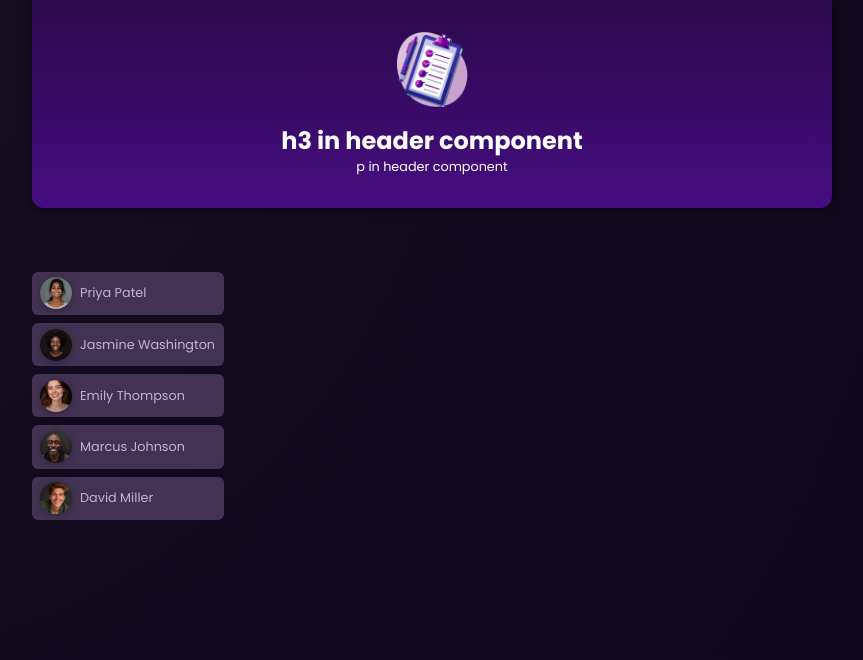
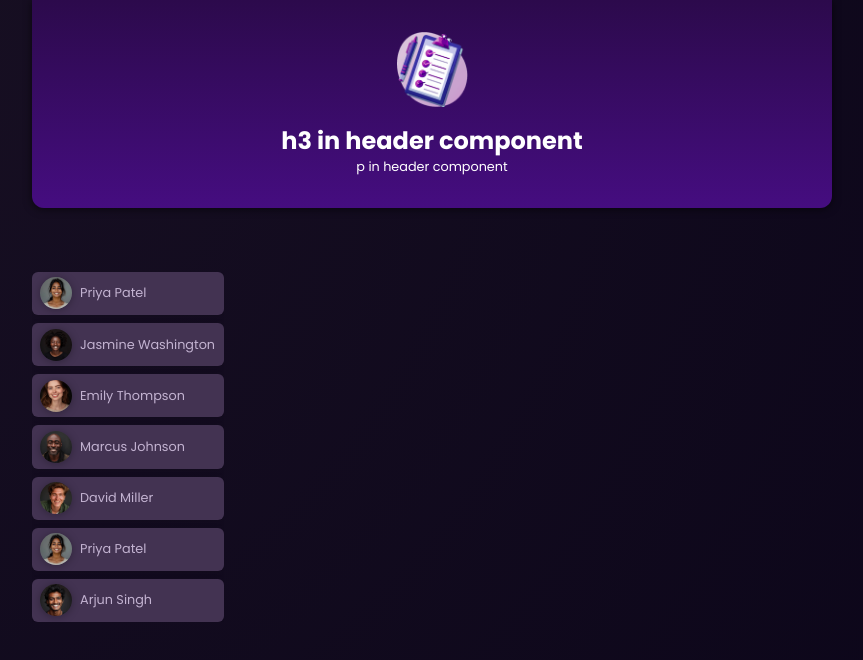
Before and after one commit to Sean-Xiao-Liu/angular101, an Angular app: page / in a window 1280 px wide. Shown: the top 660 px of the page, without its empty margins (208-1071 px from the left). Built offline with nearby package versions, Linux system fonts and the light colour scheme.

Commit message:
use for loop to display cards

```diff
--- a/src/app/components/app.component.html
+++ b/src/app/components/app.component.html
@@ -5,38 +5,14 @@
     <li>
       <app-user  (select)="onSelect($event)"></app-user>
     </li>
-    <li>
-      <app-reuseable-user
-        [avatar]="users[0].avatar"
-        [name]="users[0].name"
-        [id]="users[0].id"
-        (select)="onSelect($event)"
-      ></app-reuseable-user>
-    </li>
-    <li>
-      <app-reuseable-user
-        [avatar]="users[1].avatar"
-        [name]="users[1].name"
-        [id]="users[1].id"
-        (select)="onSelect($event)"
-      ></app-reuseable-user>
-    </li>
-    <li>
-      <app-reuseable-user
-        [avatar]="users[2].avatar"
-        [name]="users[2].name"
-        [id]="users[2].id"
-        (select)="onSelect($event)"
-      ></app-reuseable-user>
-    </li>
-    <li>
-      <app-reuseable-user
-        [avatar]="users[3].avatar"
-        [name]="users[3].name"
-        [id]="users[3].id"
-        (select)="onSelect($event)"
-      ></app-reuseable-user>
-    </li>
+    @for (user of users; track user.id) {
+      <li>
+        <app-reuseable-user
+          [user]="user"
+          (select)="onSelect($event)"
+        ></app-reuseable-user>
+      </li>
+    }
   </ul>
   <app-tasks [name]="name"></app-tasks>
 </main>
--- a/src/app/components/app.component.ts
+++ b/src/app/components/app.component.ts
@@ -21,10 +21,10 @@ import { DUMMY_USERS } from './dummy-users';
 export class AppComponent {
   title = 'angular101';
   users = DUMMY_USERS;
-  selectedUserId = 'u1';
+  selectedUserId = '';
   name = '';
 
-  onSelect(id: string) {
+  onSelect(id: string ) {
     this.selectedUserId = id;
     this.name = DUMMY_USERS.find(user => user.id === id)?.name!;
     console.log('Selected user from app.component:', this.name);
--- a/src/app/components/reuseable-user/reuseable-user.component.html
+++ b/src/app/components/reuseable-user/reuseable-user.component.html
@@ -8,10 +8,10 @@
   </button> -->
 
   <button (click)="onSelectUserOfReuseableUserComponent()">
-    <img [src]="imagePath" [alt]="id" />
+    <img [src]="imagePath" [alt]="user.id" />
     <!-- <img src="assets/images/users/{{ selectedUser.avatar }}" alt="{{ selectedUser.avatar}}" />  -->
     <!-- the binding function used here is the property binding -->
-    <span>{{ name }}</span>
+    <span>{{ user.name }}</span>
   </button>
 
 </div>
--- a/src/app/components/reuseable-user/reuseable-user.component.ts
+++ b/src/app/components/reuseable-user/reuseable-user.component.ts
@@ -1,4 +1,18 @@
 import { Component, Input, input, computed, Output, EventEmitter} from '@angular/core';
+
+// define a type for the user object
+// type User = {
+//   avatar: string;
+//   name: string;
+//   id: string;
+// };
+
+interface User {
+  avatar: string;
+  name: string;
+  id: string;
+}
+
 
 @Component({
   selector: 'app-reuseable-user',
@@ -11,9 +25,12 @@ export class ReuseableUserComponent {
   // need to use the ! operator to tell the compiler that the property is not null or undefined
   // these input are coming from the app.component.html file
   // required: true means that the property is required and must be provided when the component is used
-  @Input({ required: true }) avatar!: string;
-  @Input({ required: true }) name!: string;
-  @Input({ required: true }) id!: string;
+
+  // @Input({ required: true }) avatar!: string;
+  // @Input({ required: true }) name!: string;
+  // @Input({ required: true }) id!: string;
+
+  @Input({required: true}) user!: User;
 
   // the output decorator is used to bind the output properties to the component
   // the EventEmitter is used to emit the event to the parent component
@@ -32,12 +49,12 @@ export class ReuseableUserComponent {
   onSelectUserOfReuseableUserComponent() {
     // the () is used to call the function when property are read as single value
     // However if use @Input decorator, the property is read as single value, and the () is not needed
-    this.select.emit(this.id);
-    console.log('Selected user from reuseable-user component:', this.id);
+    this.select.emit(this.user.id);
+    console.log('Selected user from reuseable-user component:', this.user.id);
   }
 
   // This is the way to define a property when using @Input decorator
   get imagePath() {
-    return 'assets/images/users/' + this.avatar;
+    return 'assets/images/users/' + this.user.avatar;
   }
 }
--- a/src/app/components/tasks/tasks.component.ts
+++ b/src/app/components/tasks/tasks.component.ts
@@ -5,7 +5,8 @@ import { Component, Input } from '@angular/core';
   selector: 'app-tasks',
   imports: [],
   templateUrl: './tasks.component.html',
-  styleUrl: './tasks.component.css'
+  styleUrl: './tasks.component.css',
+  standalone: true
 })
 export class TasksComponent {
   @Input({required: true}) name!: string;
```
